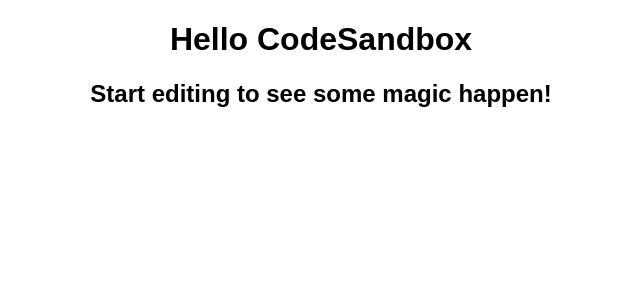
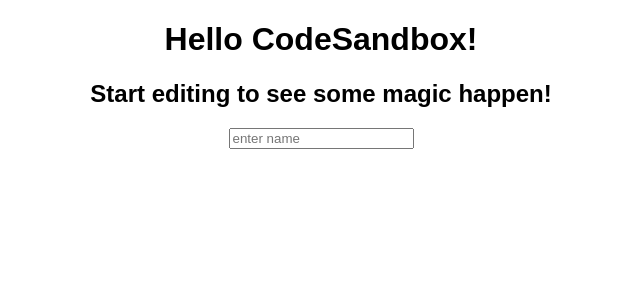
Before and after one commit to LRSORRENTI/REACT-CS-WDB, a React (Create React App) app in the folder 01-Intro/: page / in a window 1280 px wide. Shown: the top 300 px of the page, without its empty margins (319-959 px from the left). Built offline with nearby package versions, Linux system fonts and the light colour scheme.

Commit message:
added an input form inside jsx

```diff
--- a/01-Intro/src/App.js
+++ b/01-Intro/src/App.js
@@ -3,8 +3,10 @@
 export default function App() {
   return (
     <div className="App">
-      <h1>Hello CodeSandbox</h1>
+      <h1>Hello CodeSandbox!</h1>
       <h2>Start editing to see some magic happen!</h2>
+        <input
+       type="text" placeholder="enter name"></input>
     </div>
   );
 }
```
